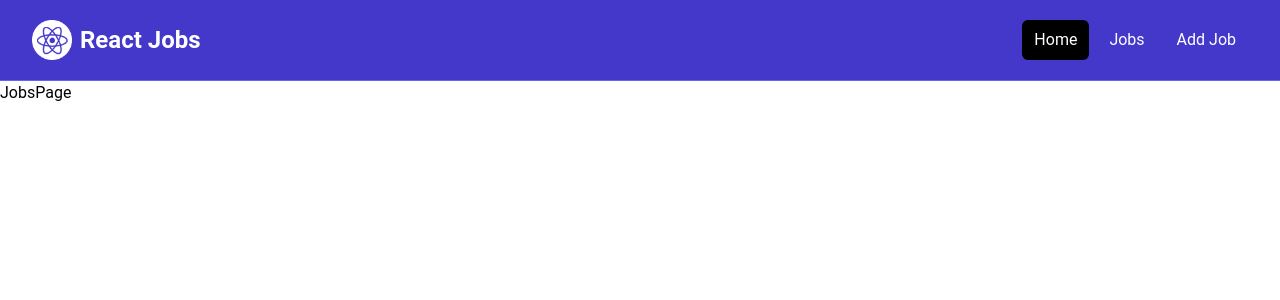
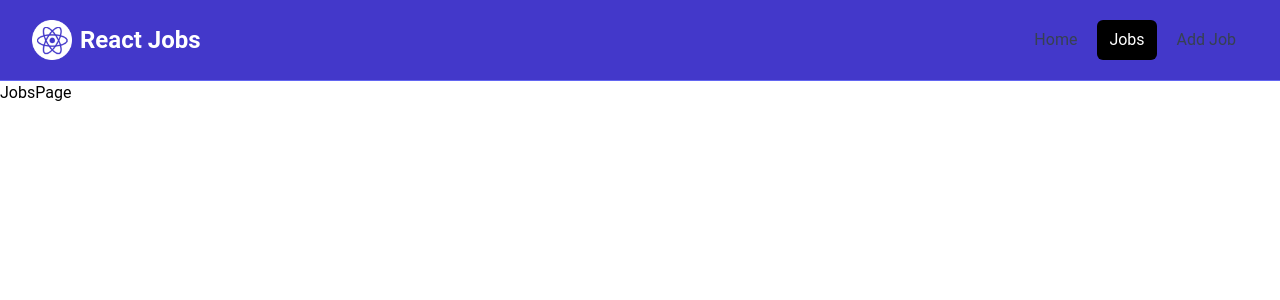
Before and after one commit to rings-s/reactJs, a React (Vite) app in the folder react_crash_course/: page /jobs in a window 1280 px wide. Shown: the top 300 px of the page. Built offline with nearby package versions, Linux system fonts and the light colour scheme.

Commit message:
Active links inside the nav

```diff
--- a/react_crash_course/src/components/Nav.jsx
+++ b/react_crash_course/src/components/Nav.jsx
@@ -1,44 +1,36 @@
-import { Link } from 'react-router-dom';
+import { NavLink } from 'react-router-dom';
 import logo from '../assets/images/logo.png';
 
-/*************  ✨ Codeium Command ⭐  *************/
-/**
- * A responsive navigation bar with a logo and three links: Home, Jobs, and Add Job.
- *
- * The logo is displayed on the left side of the navigation bar and the links are displayed on the right side. The links are
- * displayed horizontally when the screen size is large enough and vertically when the screen size is small.
- */
-/******  386a73e9-53f2-4fdd-957d-8e1dc377a92d  *******/
 const Nav = () => {
+    const linkClass = ({ isActive }) =>
+        isActive ? 'bg-black text-white py-2 px-3 rounded-md' : 'text-gray-700 hover:bg-gray-900 hover:text-white rounded-md px-3 py-2';
+
     return (
         <div>
             {/* Navigation bar with a responsive design */}
             <nav className="bg-indigo-700 border-b border-indigo-500">
                 <div className="mx-auto max-w-7xl px-2 sm:px-6 lg:px-8">
                     <div className="flex h-20 items-center justify-between">
-            <div className="flex flex-1 items-center justify-center md:items-stretch md:justify-start">
                         {/* Logo and company name */}
-              <Link className="flex flex-shrink-0 items-center mr-4" to="/">
+                        <NavLink className="flex flex-shrink-0 items-center mr-4" to="/">
                             <img className="h-10 w-auto" src={logo} alt="React Jobs" />
-
                             <span className="hidden md:block text-white text-2xl font-bold ml-2">
                                 React Jobs
                             </span>
-              </Link>
+                        </NavLink>
                         {/* Navigation links */}
                         <div className="md:ml-auto">
                             <div className="flex space-x-2">
-                  <Link to="/" className="text-white bg-black hover:bg-gray-900 hover:text-white rounded-md px-3 py-2">Home</Link>
-                  <Link to="/jobs" className="text-white hover:bg-gray-900 hover:text-white rounded-md px-3 py-2">Jobs</Link>
-                  <Link to="/add-job" className="text-white hover:bg-gray-900 hover:text-white rounded-md px-3 py-2">Add Job</Link>
-                </div>
+                                <NavLink to="/" className={({ isActive }) => linkClass({ isActive })}>Home</NavLink>
+                                <NavLink to="/jobs" className={({ isActive }) => linkClass({ isActive })}>Jobs</NavLink>
+                                <NavLink to="/add-job" className={({ isActive }) => linkClass({ isActive })}>Add Job</NavLink>
                             </div>
                         </div>
                     </div>
                 </div>
             </nav>
         </div>
-  )
+    );
 }
 
-export default Nav
+export default Nav;
```
Lines whose indentation alone changed are shown as unchanged.
